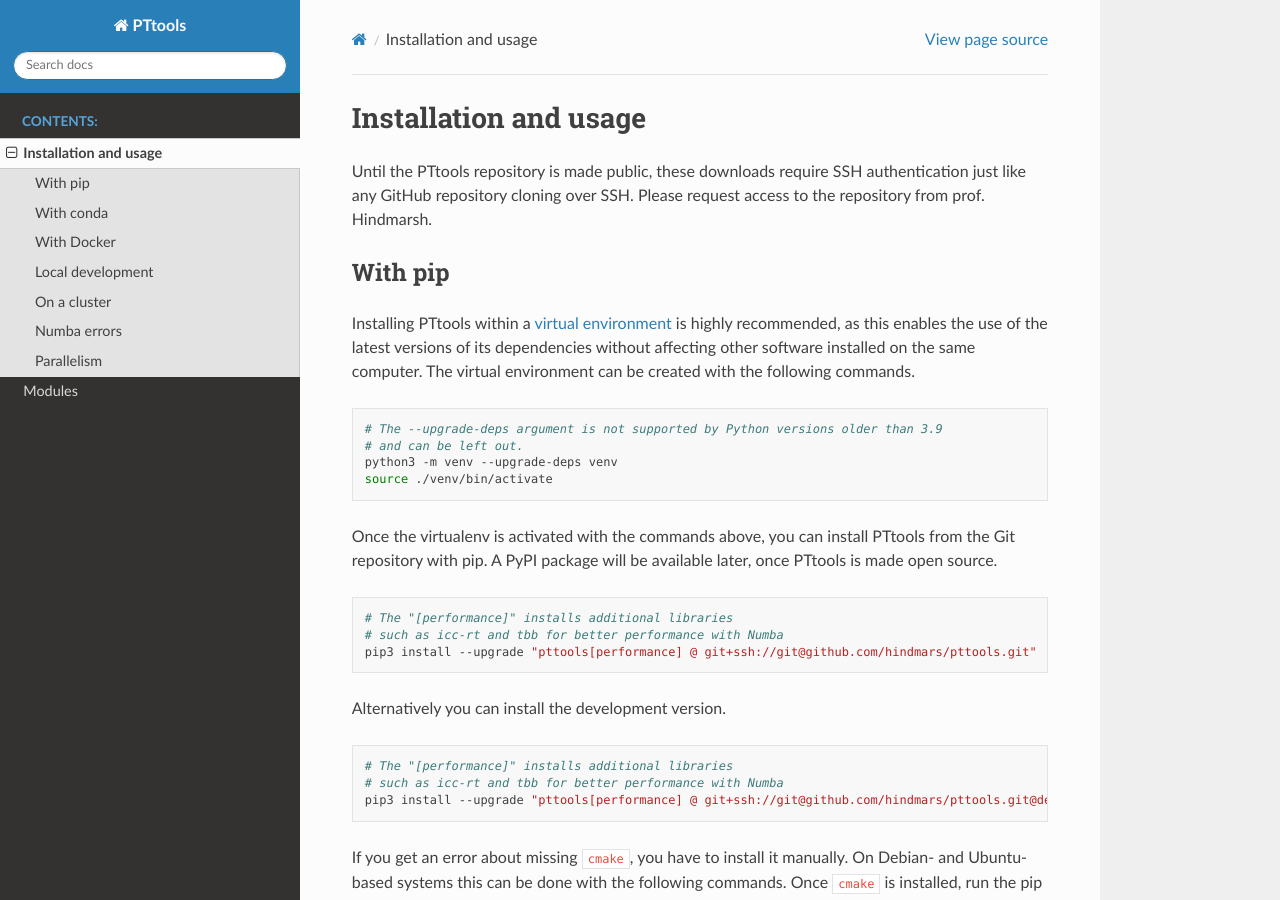
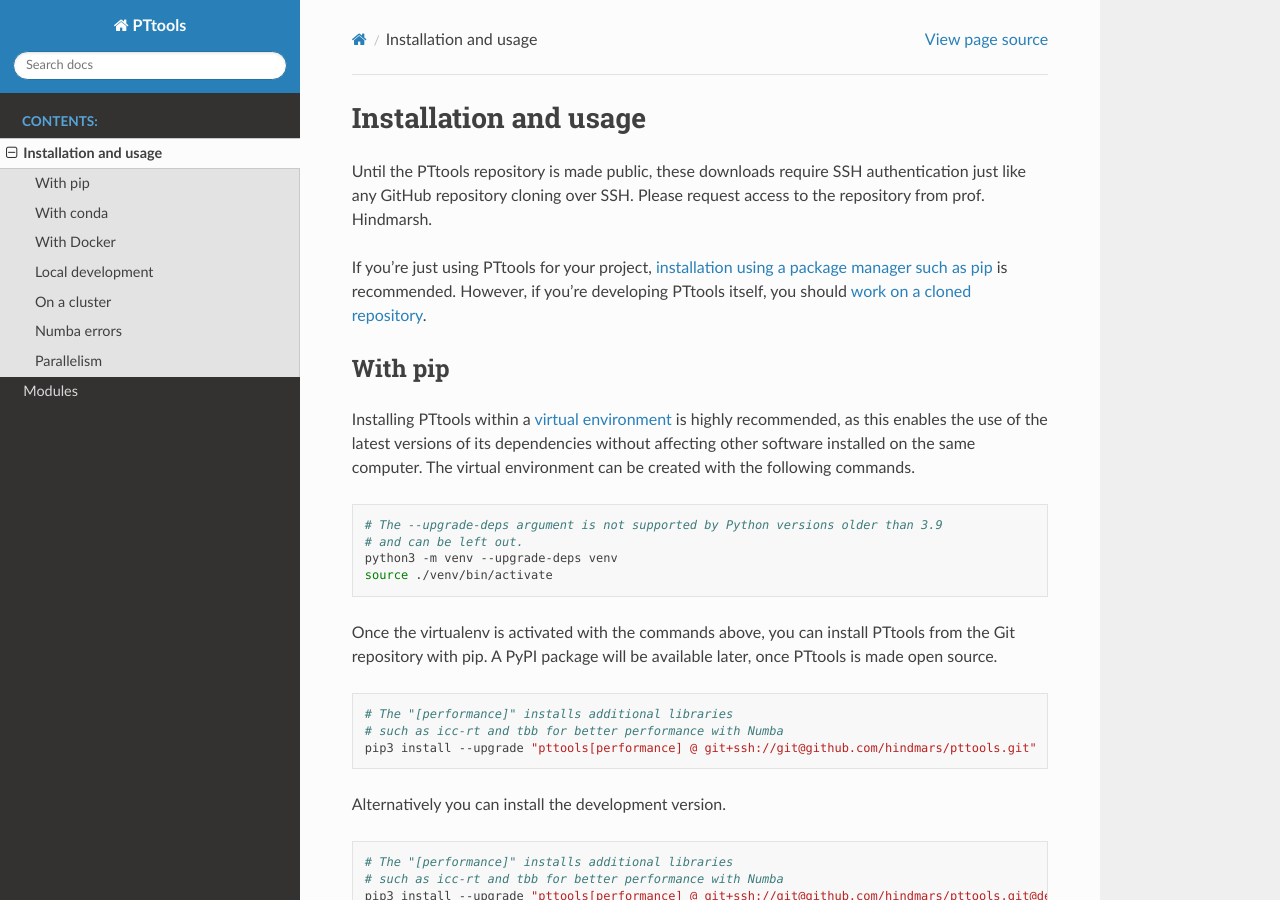
Before and after one commit to CFT-HY/pttools, a Sphinx documentation site: the page built from docs/usage.rst, in a window 1280 px wide and 900 px high. Built offline with Sphinx 7.4.7 and the Read the Docs theme 2.0.0, drawn with Linux system fonts in a browser that asks for light colours; pages that are not in the unit, such as notebooks, are missing from menus.

Commit message:
Add overview on installation methods to docs

```diff
--- a/docs/conf.py
+++ b/docs/conf.py
@@ -34,6 +34,8 @@
     "matplotlib.sphinxext.plot_directive",
     # Automatic documentation for Python code
     "sphinx.ext.autodoc",
+    # Automatic labeling for documentation sections
+    "sphinx.ext.autosectionlabel",
     # External links
     "sphinx.ext.extlinks",
     "sphinx.ext.intersphinx",
--- a/docs/usage.rst
+++ b/docs/usage.rst
@@ -4,6 +4,10 @@
 Until the PTtools repository is made public, these downloads require SSH authentication
 just like any GitHub repository cloning over SSH.
 Please request access to the repository from prof. Hindmarsh.
+
+If you're just using PTtools for your project,
+:ref:`installation using a package manager such as pip <With pip>` is recommended.
+However, if you're developing PTtools itself, you should :ref:`work on a cloned repository <Local development>`.
 
 With pip
 --------
```
